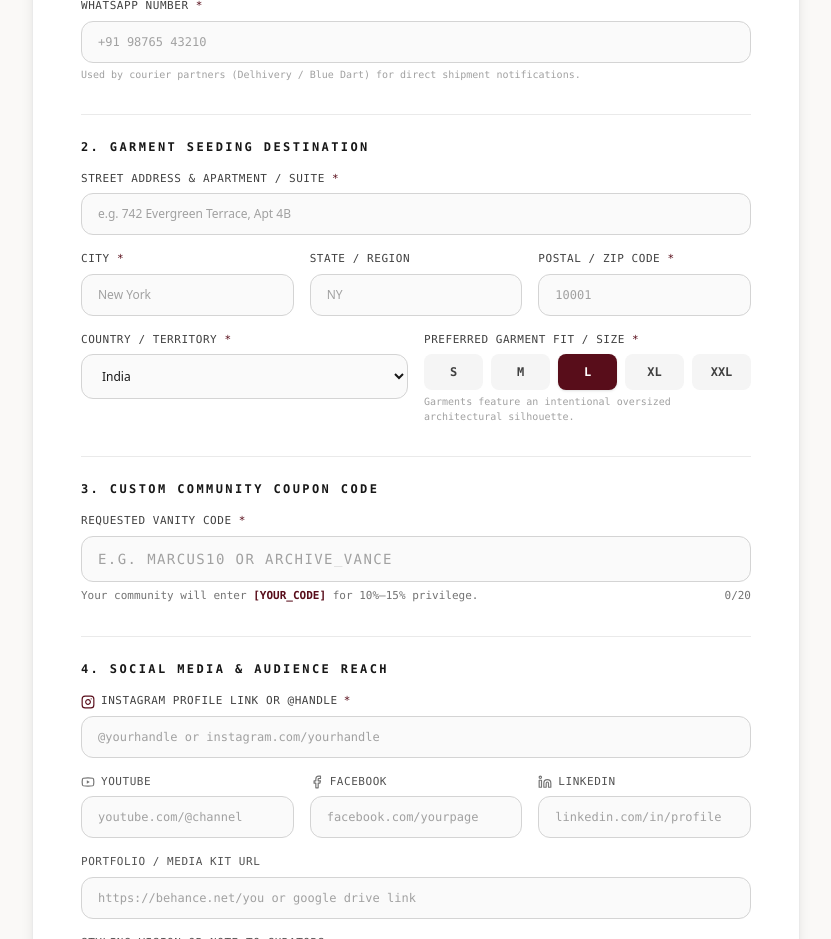
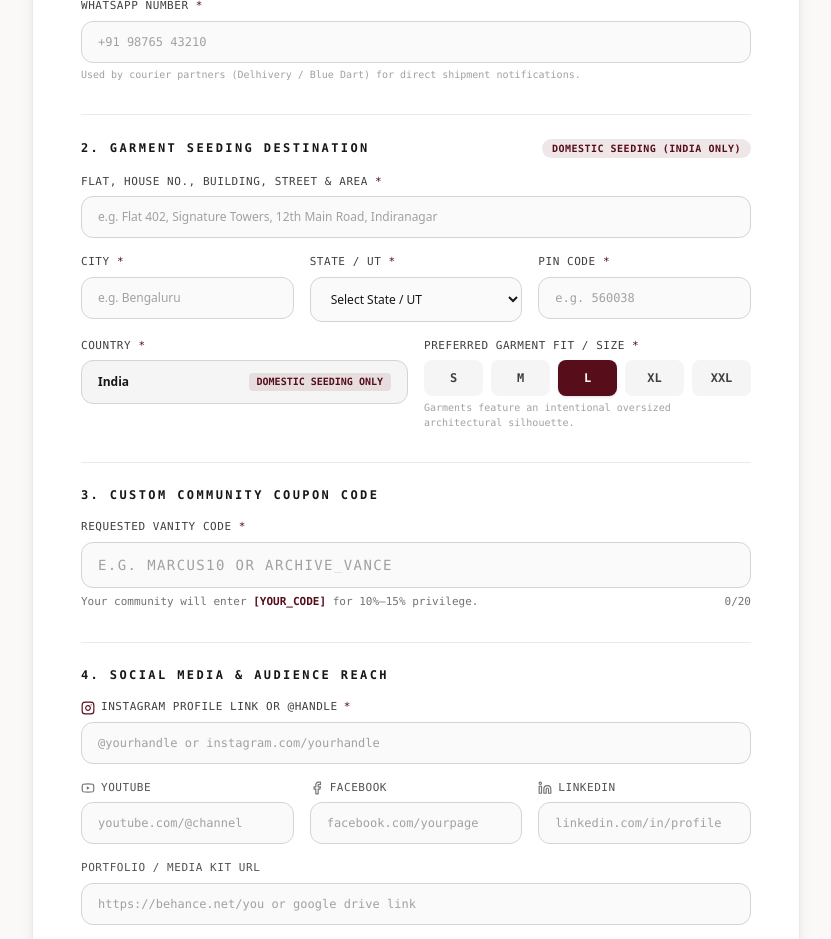
Before and after one commit to Sukhman369/kolossal, a Next.js app: page /creators in a window 1280 px wide. Shown: the part 1280-2219 px from the top of the page, without its empty margins (224-1055 px from the left). Built offline with nearby package versions, Linux system fonts and the light colour scheme; no server answers.

Commit message:
Domestic Shippings

```diff
--- a/src/app/creators/page.tsx
+++ b/src/app/creators/page.tsx
@@ -406,19 +406,24 @@
 
             {/* 2. Shipping Address & Seeding Size */}
             <div className="space-y-4 pt-6 border-t border-neutral-200/80">
-              <h3 className="text-xs font-mono uppercase tracking-[0.2em] font-semibold text-neutral-900">
-                2. Garment Seeding Destination
-              </h3>
+              <div className="flex items-center justify-between">
+                <h3 className="text-xs font-mono uppercase tracking-[0.2em] font-semibold text-neutral-900">
+                  2. Garment Seeding Destination
+                </h3>
+                <span className="text-[10px] font-mono uppercase tracking-wider text-[#580D1A] bg-[#580D1A]/10 px-2.5 py-0.5 rounded-full font-semibold">
+                  Domestic Seeding (India Only)
+                </span>
+              </div>
 
               <div>
                 <label className="block text-[11px] font-mono uppercase tracking-wider text-neutral-700 mb-1.5 font-medium">
-                  Street Address & Apartment / Suite <span className="text-[#580D1A]">*</span>
+                  Flat, House No., Building, Street & Area <span className="text-[#580D1A]">*</span>
                 </label>
                 <input
                   type="text"
                   required
                   name="street"
-                  placeholder="e.g. 742 Evergreen Terrace, Apt 4B"
+                  placeholder="e.g. Flat 402, Signature Towers, 12th Main Road, Indiranagar"
                   value={formData.street}
                   onChange={handleInputChange}
                   className="w-full bg-neutral-50 border border-neutral-300 rounded-xl px-4 py-3 text-xs font-sans text-neutral-900 placeholder:text-neutral-400 focus:outline-none focus:border-[#580D1A] focus:bg-white transition-all"
@@ -434,7 +439,7 @@
                     type="text"
                     required
                     name="city"
-                    placeholder="New York"
+                    placeholder="e.g. Bengaluru"
                     value={formData.city}
                     onChange={handleInputChange}
                     className="w-full bg-neutral-50 border border-neutral-300 rounded-xl px-4 py-3 text-xs font-sans text-neutral-900 placeholder:text-neutral-400 focus:outline-none focus:border-[#580D1A] focus:bg-white transition-all"
@@ -443,27 +448,62 @@
 
                 <div>
                   <label className="block text-[11px] font-mono uppercase tracking-wider text-neutral-700 mb-1.5 font-medium">
-                    State / Region
+                    State / UT <span className="text-[#580D1A]">*</span>
                   </label>
-                  <input
-                    type="text"
+                  <select
+                    required
                     name="state"
-                    placeholder="NY"
                     value={formData.state}
                     onChange={handleInputChange}
-                    className="w-full bg-neutral-50 border border-neutral-300 rounded-xl px-4 py-3 text-xs font-sans text-neutral-900 placeholder:text-neutral-400 focus:outline-none focus:border-[#580D1A] focus:bg-white transition-all"
-                  />
+                    className="w-full bg-neutral-50 border border-neutral-300 rounded-xl px-4 py-3 text-xs font-sans text-neutral-900 focus:outline-none focus:border-[#580D1A] focus:bg-white transition-all"
+                  >
+                    <option value="">Select State / UT</option>
+                    <option value="Maharashtra">Maharashtra</option>
+                    <option value="Delhi">Delhi (NCR)</option>
+                    <option value="Karnataka">Karnataka</option>
+                    <option value="Tamil Nadu">Tamil Nadu</option>
+                    <option value="Telangana">Telangana</option>
+                    <option value="Gujarat">Gujarat</option>
+                    <option value="Uttar Pradesh">Uttar Pradesh</option>
+                    <option value="Haryana">Haryana</option>
+                    <option value="West Bengal">West Bengal</option>
+                    <option value="Rajasthan">Rajasthan</option>
+                    <option value="Punjab">Punjab</option>
+                    <option value="Kerala">Kerala</option>
+                    <option value="Goa">Goa</option>
+                    <option value="Andhra Pradesh">Andhra Pradesh</option>
+                    <option value="Arunachal Pradesh">Arunachal Pradesh</option>
+                    <option value="Assam">Assam</option>
+                    <option value="Bihar">Bihar</option>
+                    <option value="Chhattisgarh">Chhattisgarh</option>
+                    <option value="Himachal Pradesh">Himachal Pradesh</option>
+                    <option value="Jammu & Kashmir">Jammu & Kashmir</option>
+                    <option value="Jharkhand">Jharkhand</option>
+                    <option value="Ladakh">Ladakh</option>
+                    <option value="Madhya Pradesh">Madhya Pradesh</option>
+                    <option value="Manipur">Manipur</option>
+                    <option value="Meghalaya">Meghalaya</option>
+                    <option value="Mizoram">Mizoram</option>
+                    <option value="Nagaland">Nagaland</option>
+                    <option value="Odisha">Odisha</option>
+                    <option value="Puducherry">Puducherry</option>
+                    <option value="Sikkim">Sikkim</option>
+                    <option value="Tripura">Tripura</option>
+                    <option value="Uttarakhand">Uttarakhand</option>
+                    <option value="Chandigarh">Chandigarh</option>
+                  </select>
                 </div>
 
                 <div>
                   <label className="block text-[11px] font-mono uppercase tracking-wider text-neutral-700 mb-1.5 font-medium">
-                    Postal / ZIP Code <span className="text-[#580D1A]">*</span>
+                    PIN Code <span className="text-[#580D1A]">*</span>
                   </label>
                   <input
                     type="text"
                     required
                     name="postalCode"
-                    placeholder="10001"
+                    maxLength={6}
+                    placeholder="e.g. 560038"
                     value={formData.postalCode}
                     onChange={handleInputChange}
                     className="w-full bg-neutral-50 border border-neutral-300 rounded-xl px-4 py-3 text-xs font-mono text-neutral-900 placeholder:text-neutral-400 focus:outline-none focus:border-[#580D1A] focus:bg-white transition-all"
@@ -474,26 +514,14 @@
               <div className="grid grid-cols-1 sm:grid-cols-2 gap-4">
                 <div>
                   <label className="block text-[11px] font-mono uppercase tracking-wider text-neutral-700 mb-1.5 font-medium">
-                    Country / Territory <span className="text-[#580D1A]">*</span>
+                    Country <span className="text-[#580D1A]">*</span>
                   </label>
-                  <select
-                    name="country"
-                    value={formData.country}
-                    onChange={handleInputChange}
-                    className="w-full bg-neutral-50 border border-neutral-300 rounded-xl px-4 py-3 text-xs font-sans text-neutral-900 focus:outline-none focus:border-[#580D1A] focus:bg-white transition-all"
-                  >
-                    <option value="India">India</option>
-                    <option value="United States">United States</option>
-                    <option value="United Kingdom">United Kingdom</option>
-                    <option value="Canada">Canada</option>
-                    <option value="Australia">Australia</option>
-                    <option value="Germany">Germany</option>
-                    <option value="France">France</option>
-                    <option value="Italy">Italy</option>
-                    <option value="Japan">Japan</option>
-                    <option value="United Arab Emirates">United Arab Emirates</option>
-                    <option value="Other">Other Global Destination</option>
-                  </select>
+                  <div className="w-full bg-neutral-100 border border-neutral-300 rounded-xl px-4 py-3 text-xs font-sans text-neutral-800 flex items-center justify-between">
+                    <span className="font-semibold text-neutral-900">India</span>
+                    <span className="text-[10px] font-mono text-[#580D1A] bg-[#580D1A]/10 px-2 py-0.5 rounded font-semibold uppercase">
+                      Domestic Seeding Only
+                    </span>
+                  </div>
                 </div>
 
                 <div>
```
